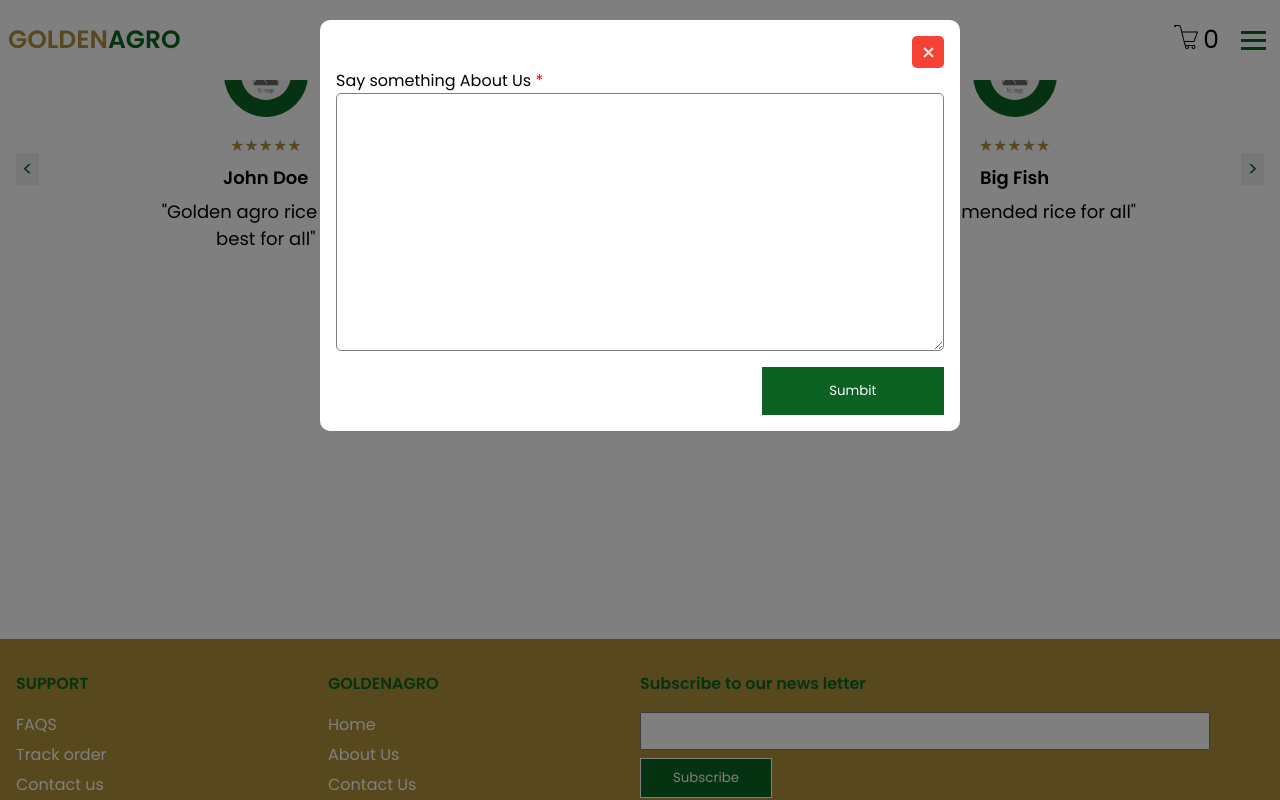
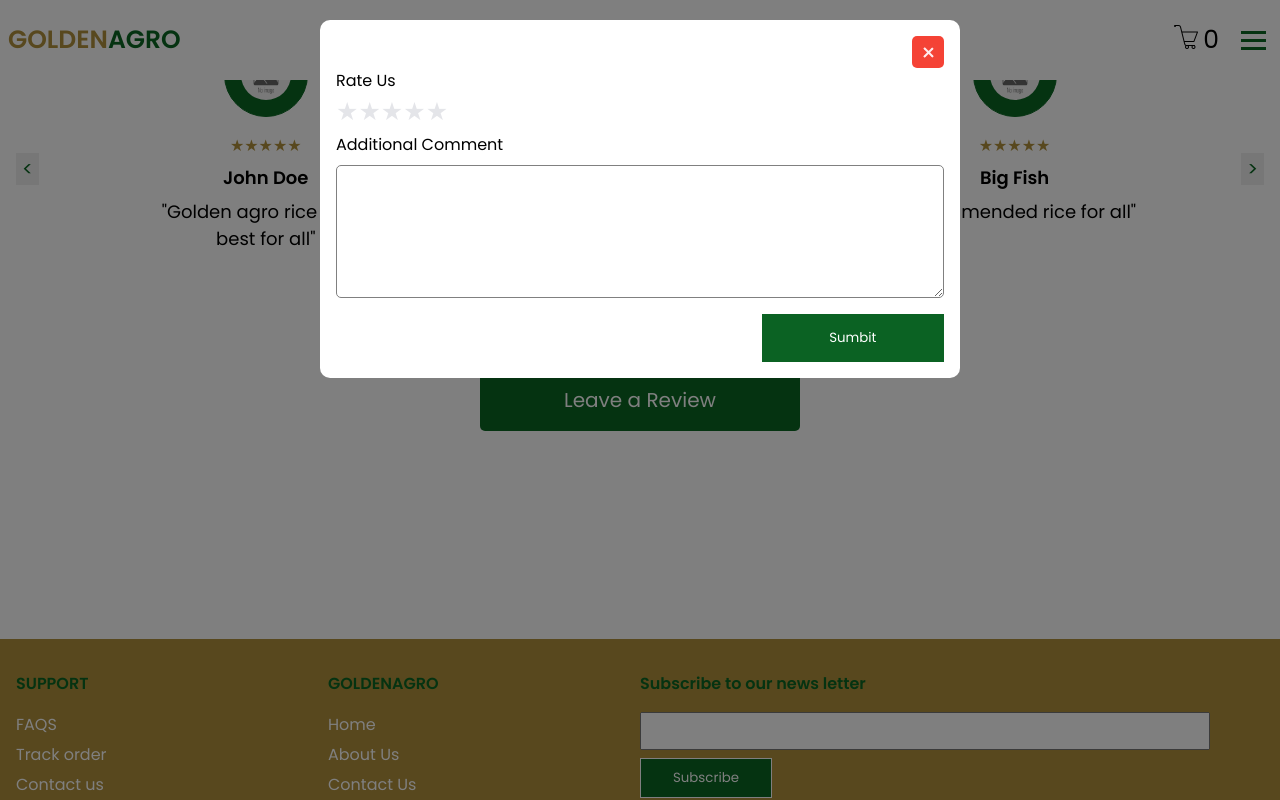
Before and after one commit to esnonso/goldenAgro, a Next.js app: page / in a window 1280 px wide. Both pictures are taken after a click on the button "Leave a Review". Shown: the part 2517-3317 px from the top of the page. Built offline with nearby package versions, Linux system fonts and the light colour scheme; no server answers.

Commit message:
Add Reviews

```diff
--- a/Components/Reviews/index.js
+++ b/Components/Reviews/index.js
@@ -1,7 +1,9 @@
 import { useState } from "react";
+import { useSession } from "next-auth/react";
 import Container from "../Containers/container";
 import Button from "../Button";
 import Alert from "../Alert";
+import axios from "axios";
 
 const formStyle = {
   width: "100%",
@@ -15,33 +17,87 @@ const inputStyle = {
   padding: "0.2rem",
 };
 
+const starStyle = {
+  fontSize: "20px",
+  marginTop: "-6px",
+};
+
 export default function ReviewForm(props) {
+  const { status } = useSession();
+  const stars = Array(5).fill(0);
+  const [hover, setHover] = useState(null);
+  const [rating, setRating] = useState(null);
   const [alert, showAlert] = useState(false);
-  const [reviews, setReviews] = useState("");
+  const [comment, setComment] = useState("");
+  const [error, setError] = useState("");
 
-  const submitHandler = (e) => {
+  function printStarsHandler() {
+    return stars.map((star, index) => {
+      const currentRating = index + 1;
+
+      return (
+        <label key={index}>
+          <span
+            className="star"
+            style={{
+              color: currentRating <= (hover || rating) ? "#ffc107" : "#e4e5e9",
+              fontSize: "25px",
+            }}
+            onMouseEnter={() => setHover(currentRating)}
+            onMouseLeave={() => setHover(null)}
+            onClick={() => setRating(currentRating)}
+          >
+            &#9733;
+          </span>
+        </label>
+      );
+    });
+  }
+
+  const submitHandler = async (e) => {
+    try {
       e.preventDefault();
+      if (status === "unauthenticated")
+        throw new Error("You need to login to continue");
+      const response = await axios.post(
+        "/api/addReview",
+        { rating: rating, comment: comment },
+        { headers: { "Content-Type": "application/json" } }
+      );
       showAlert(true);
+      showAlert(response.data);
       setTimeout(() => {
         showAlert(false);
         props.onHide();
       }, 2000);
+    } catch (error) {
+      setError(error.message || "An error occured");
+      setTimeout(() => {
+        setError(false);
+        props.onHide();
+      }, 4000);
+    }
   };
 
   return (
     <form style={formStyle} onSubmit={submitHandler}>
-      {alert && <Alert status="success" message="Thanks for your review!" />}
+      {alert && <Alert status="success" message={alert} />}
+      {error && <Alert status="error" message={error} />}
+      <Container width="100%" height="2rem" margin="0 0 2rem 0" flex="column">
+        <label htmlFor="message">Rate Us</label>
+
+        <Container>{printStarsHandler()}</Container>
+      </Container>
       <Container width="100%" flex="column">
-        <label htmlFor="message">
-          Say something About Us <span style={{ color: "red" }}>*</span>
+        <label htmlFor="message" style={{ marginBottom: "0.5rem" }}>
+          Additional Comment
         </label>
         <textarea
           style={inputStyle}
-          required
-          rows="10"
-          value={reviews}
+          rows="5"
+          value={comment}
           onChange={(e) => {
-            setReviews(e.target.value);
+            setComment(e.target.value);
           }}
         ></textarea>
       </Container>
--- /dev/null
+++ b/Mongodb/Models/review.js
@@ -0,0 +1,12 @@
+import mongoose from "mongoose";
+
+const reviewSchema = new mongoose.Schema(
+  {
+    user: { type: mongoose.Schema.Types.ObjectId, required: true },
+    rating: { type: String, required: true },
+    comment: String,
+  },
+  { timestamps: true }
+);
+
+export default mongoose.models.Review || mongoose.model("Review", reviewSchema);
--- /dev/null
+++ b/pages/api/addReview.js
@@ -0,0 +1,35 @@
+import { connectDatabase } from "@/Mongodb";
+import { getServerSession } from "next-auth";
+import { options } from "./auth/[...nextauth]";
+import Review from "@/Mongodb/Models/review";
+import User from "@/Mongodb/Models/user";
+
+export default async function handler(req, res) {
+  try {
+    await connectDatabase();
+    const { rating, comment } = req.body;
+    const session = await getServerSession(req, res, options);
+    if (!session) {
+      const error = new Error("You need to login to continue");
+      error.status = 404;
+      throw error;
+    }
+    const user = await User.findOne({ email: session.user.email });
+    if (!user) {
+      const error = new Error("You need to login to continue");
+      error.status = 404;
+      throw error;
+    }
+
+    await new Review({
+      user: user._id,
+      rating: rating,
+      comment: comment,
+    }).save();
+    return res.status(200).json("Thank you for rating us!");
+  } catch (error) {
+    return res
+      .status(error.status || 500)
+      .json(error.message || "An error occured");
+  }
+}
--- a/pages/api/auth/[...nextauth].js
+++ b/pages/api/auth/[...nextauth].js
@@ -18,13 +18,13 @@ export const options = {
             email: credentials.email.toLowerCase(),
           });
           if (!user) {
-            throw new Error("Invalid Email address");
+            throw new Error("Invalid Email or password");
           }
           const comparePwd = await bcrypt.compare(
             credentials.password,
             user.password
           );
-          if (!comparePwd) throw new Error("Invalid password");
+          if (!comparePwd) throw new Error("Invalid email or password");
           return user;
         } catch (err) {
           throw new Error(err.message || "An error occured");
--- a/pages/api/getCart.js
+++ b/pages/api/getCart.js
@@ -9,6 +9,7 @@ export default async function AddToCartHandler(req, res) {
     if (!session) throw new Error("User not found");
     await connectDatabase();
     const user = await User.findOne({ email: session.user.email });
+    if (!user) throw new Error("User not found");
     return res.status(200).json(user.cart);
   } catch (error) {
     return res.status(500).json(error);
--- a/pages/api/updateCart.js
+++ b/pages/api/updateCart.js
@@ -5,11 +5,12 @@ import { options } from "./auth/[...nextauth]";
 
 export default async function AddToCartHandler(req, res) {
   try {
+    await connectDatabase();
     const { cart } = req.body;
     const session = await getServerSession(req, res, options);
-    if (!session) return;
-    await connectDatabase();
+    if (!session) throw new Error("User not found");
     const user = await User.findOne({ email: session.user.email });
+    if (!user) throw new Error("User not found");
     user.cart = cart;
     await user.save();
     return res.status(200).json("Success");
```
Lines whose indentation alone changed are shown as unchanged.
